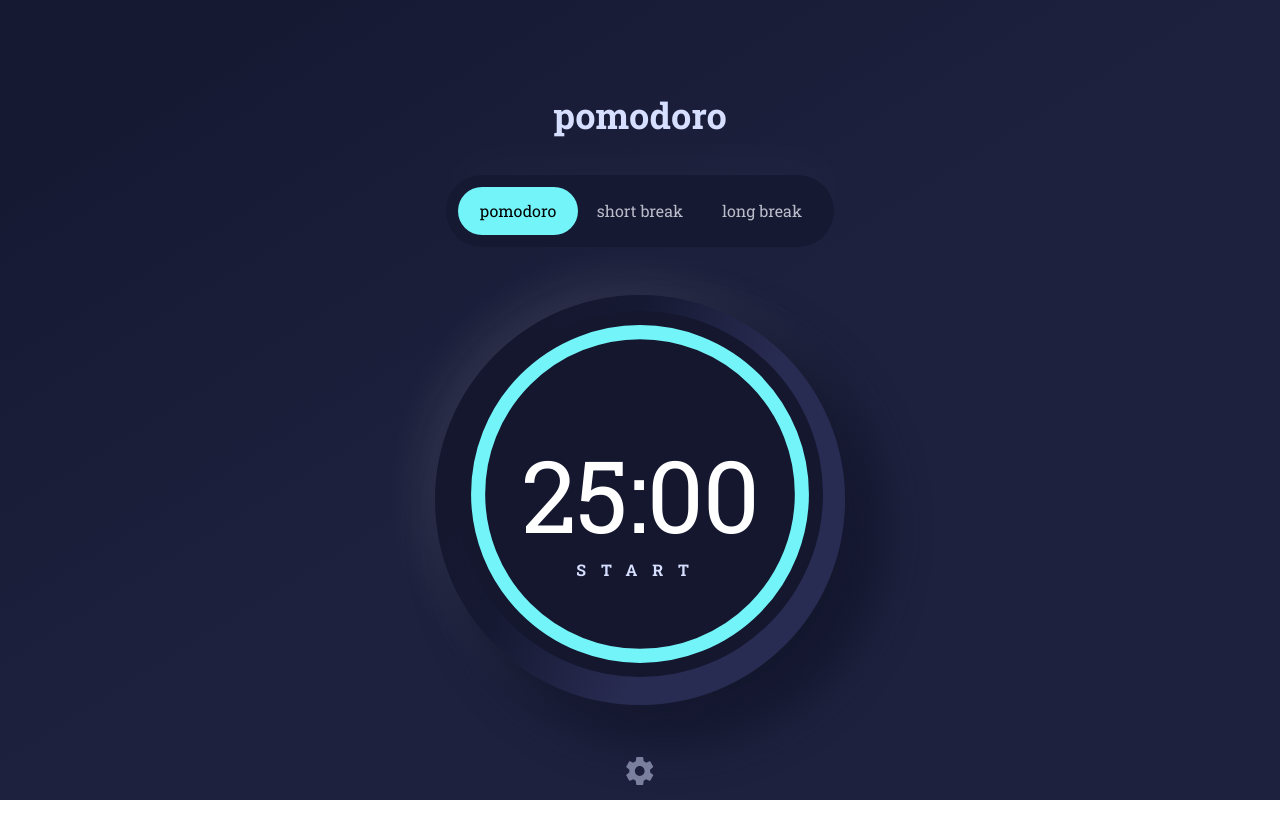
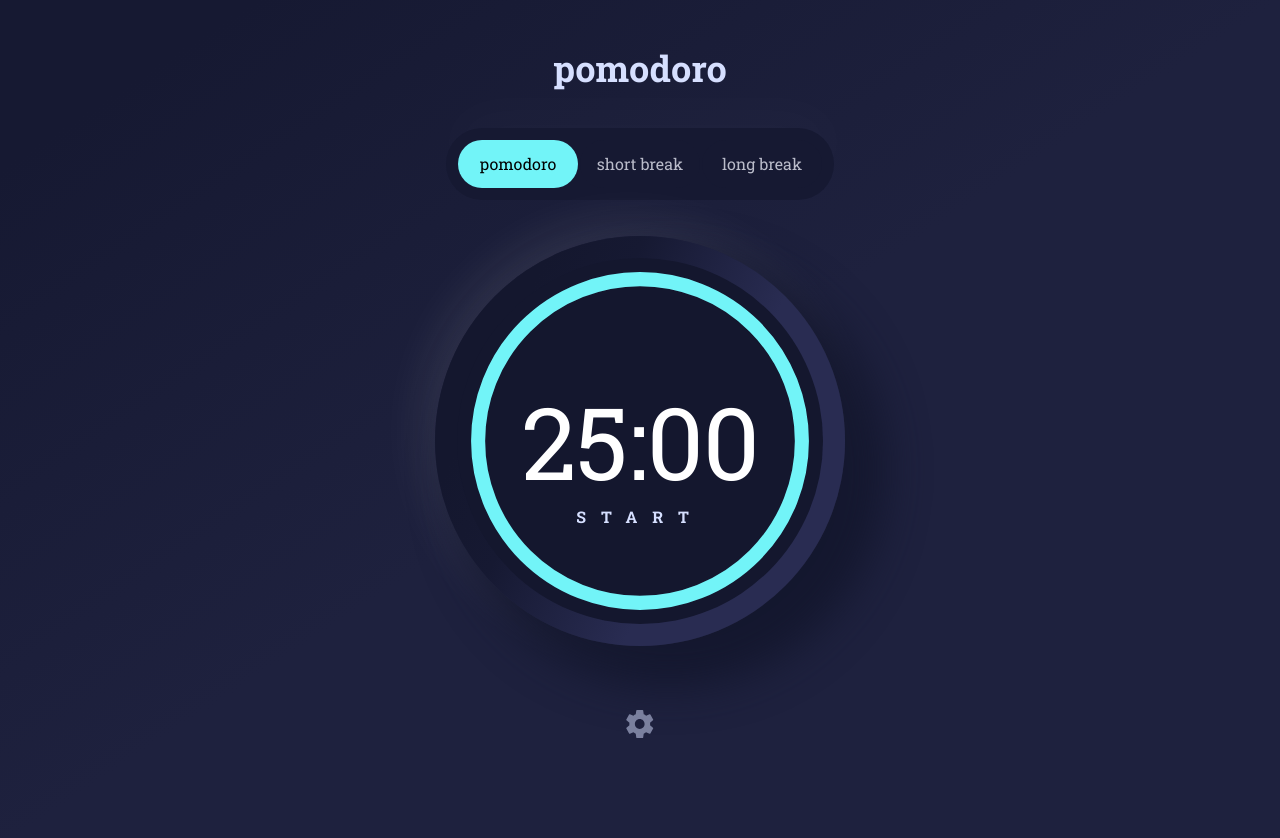
Before and after one commit to rf1303/Pomodoro-App, a React (Vite) app: page / in a window 1280 px wide. Shown: the top 838 px of the page. Before the commit the page ends 800 px from the top, so only its background shows below. Built offline with nearby package versions, Linux system fonts and the light colour scheme.

Commit message:
terminando detalles gaps

```diff
--- a/index.html
+++ b/index.html
@@ -9,7 +9,7 @@
 </head>
 
 <body class="">
-    <div id="root" class="grid items-center justify-items-center gap-12"></div>
+    <div id="root" class="grid items-center justify-items-center gap-12 mt-8 md:mt-20 xl:mt-12 md:gap-27 xl:gap-9"></div>
     <script type="module" src="/src/main.jsx"></script>
 </body>
 
--- a/src/ClockTime.jsx
+++ b/src/ClockTime.jsx
@@ -1,7 +1,7 @@
 
 import { useState, useEffect, useRef } from 'react';
 import iconSetting from '../assets/images/icon-settings.svg';
-import  SettingsOptions from './SettingsOptions.jsx';
+import SettingsOptions from './SettingsOptions.jsx';
 import { useSettingsPerfil } from './SetOptions.jsx';
 
 
@@ -12,14 +12,14 @@ function ClockTime() {
     const intervalRef = useRef(null);
 
     useEffect(() => {
-        if(isRunning && timeLeft > 0) {
+        if (isRunning && timeLeft > 0) {
             intervalRef.current = setInterval(() => {
                 setTimeLeft(prev => {
-                    if(prev <= 1){
+                    if (prev <= 1) {
                         setIsRunning(false);
                         return 0;
                     }
-                    return prev -1
+                    return prev - 1
                 });
             }, 1000);
         } else {
@@ -32,7 +32,7 @@ function ClockTime() {
     const formatTime = (secs) => {
         const minutes = Math.floor(secs / 60)
         const seconds = secs % 60;
-        return `${minutes.toString().padStart(2, '0')}:${seconds.toString().padStart(2,'0')}`;
+        return `${minutes.toString().padStart(2, '0')}:${seconds.toString().padStart(2, '0')}`;
     };
 
     const handleToggleTimer = () => {
@@ -45,17 +45,18 @@ function ClockTime() {
         setIsSettingOption(true);
     }
 
-    const progress = ( timeLeft / ( duration[mode] * 60 ))  * 100;
+    const progress = (timeLeft / (duration[mode] * 60)) * 100;
     const circumference = 2 * Math.PI * 115;
     const strokeDashoffset = circumference - (progress / 100) * circumference;
     return (
-        <div className={`wrapper__clock w-clampClock h-clampClock grid items-center justify-items-center gap-20 rounded-full  bg-[linear-gradient(115deg,#14172e_20%,#161932_35%,#292c52_63%)] p-4 ${font[activeFont]}`}>
+        <div className="grid items-center justify-items-center gap-20 md:gap-24 xl:gap-16">
+            <div className={`wrapper__clock w-clampClock h-clampClock grid items-center justify-items-center rounded-full  bg-[linear-gradient(115deg,#14172e_20%,#161932_35%,#292c52_63%)] p-4 ${font[activeFont]} `}>
                 <div className="relative w-clampClock-i h-clampClock-i bg-blue-950 rounded-full  flex  items-center justify-center ">
-                <svg  viewBox="0 0 260 260" className={`w-clampClock-i h-clampClock-i transform -rotate-90 ${colorNames[color].text}`}>
+                    <svg viewBox="0 0 260 260" className={`w-clampClock-i h-clampClock-i transform -rotate-90 ${colorNames[color].text}`}>
                         <circle cx="130" cy="130" r="115" stroke="hsl(227, 100%, 92%, 0.05)" strokeWidth="10" fill="none" />
-                    <circle cx="130" cy="130" r="115" stroke="currentColor" strokeWidth="10" fill="none" strokeDasharray={circumference} strokeDashoffset={strokeDashoffset} strokeLinecap="round" className="transition-all duration-1000 ease-linear"/></svg>
+                        <circle cx="130" cy="130" r="115" stroke="currentColor" strokeWidth="10" fill="none" strokeDasharray={circumference} strokeDashoffset={strokeDashoffset} strokeLinecap="round" className="transition-all duration-1000 ease-linear" /></svg>
 
-                <div className={`absolute inset-0 text-time-1  text-white flex items-center justify-center ${activeFont === 'spaceMono' ?  'tracking-[-8px]' : 'tracking-[-1px]'}`}>
+                    <div className={`absolute inset-0 text-time-1  text-white flex items-center justify-center ${activeFont === 'spaceMono' ? 'tracking-[-8px]' : 'tracking-[-1px]'}`}>
                         {formatTime(timeLeft)}
                     </div>
 
@@ -64,12 +65,12 @@ function ClockTime() {
                         className={`absolute inset-y-[74%] text-blue-100  text-base uppercase tracking-[0.938rem] font-bold text-center flex items-end justify-center  hover:scale-110 ${colorNames[color].hover} cursor-pointer`}
                     >{clockStart ? 'start' : isRunning ? 'pause' : 'restart'}</button>
                 </div>
+            </div>
             <div>
                 <button type="button" className='' onClick={handleSettingOptions}><img src={iconSetting} alt="icon of Setting" className="w-7 h-7" /></button>
                 {isSettingOption && <SettingsOptions onClose={() => setIsSettingOption(false)} />}
             </div>
         </div>
-
     );
 }
 export default ClockTime;
--- a/src/index.css
+++ b/src/index.css
@@ -87,10 +87,10 @@
 body {
     margin: 0;
     min-block-size: 100vh;
-    display: grid;
-    gap: 3rem;
-    align-items: center;
-    justify-items: center;
+    /* display: grid; */
+    /* gap: 3rem; */
+    /* align-items: center; */
+    /* justify-items: center; */
     @apply  bg-linear-to-br from-blue-900 from-10%  to-blue-850 to-50%
 }
 
--- a/src/main.jsx
+++ b/src/main.jsx
@@ -2,7 +2,6 @@ import { StrictMode } from 'react'
 import { createRoot } from 'react-dom/client'
 import './index.css'
 import App from './App.jsx'
-import SettingsOptions from "./SettingsOptions.jsx";
 
 
 createRoot(document.getElementById('root')).render(
```
Also changed, not shown: Captura de pantalla_2026-01-09_15-26-58.png (deleted), 1 other file (tests, documents, lock files or other folders). Lines whose indentation alone changed are shown as unchanged.
